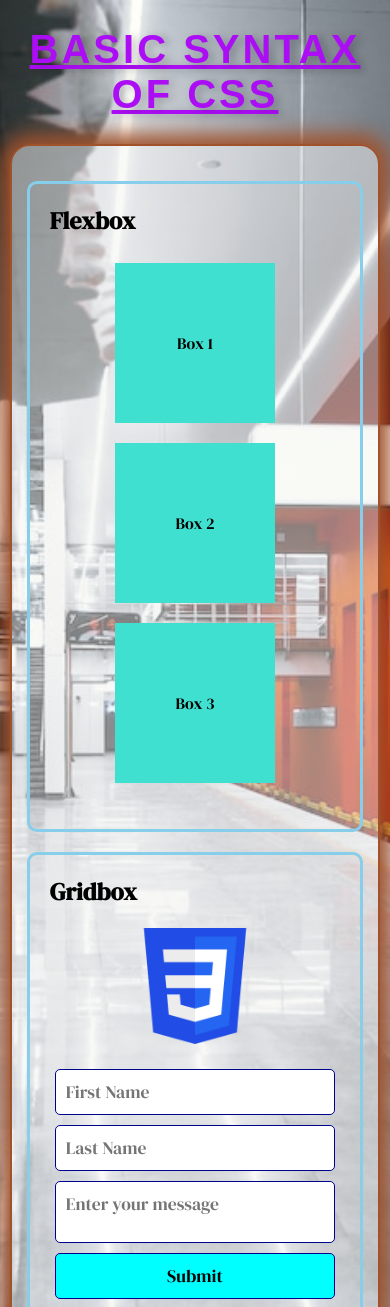
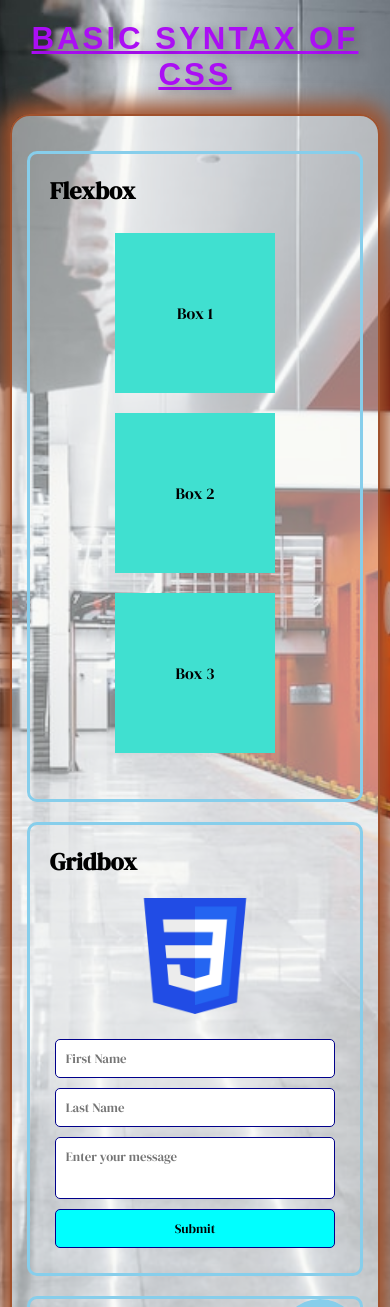
Before and after one commit to chrisAXZA/HTML-CSS, a plain HTML site: page Basic-Syntax/index.html in a window 390 px wide. Shown: the top 1307 px of the page. Drawn offline with Linux system fonts and the light colour scheme.

Commit message:
Add input/textarea responsive resize @media 610px

```diff
--- a/Basic-Syntax/style.css
+++ b/Basic-Syntax/style.css
@@ -28,7 +28,9 @@ h1 {
     /* text-decoration: overline; */
     letter-spacing: 3px;
     text-align: center;
-    font-size: 2.5rem;
+    /* font-size: 2.5rem; */
+    /* viewport width */
+    font-size: 8vw;
     text-shadow: 5px 2px 8px #00000042;
     color: #ab0ef4;
     /* color: rgba(140, 10, 29); */
@@ -206,4 +208,9 @@ textarea {
             "ta"
             "btn";
     }
+
+    input,
+    textarea {
+        font-size: 0.8rem;
+    }
 }
```
